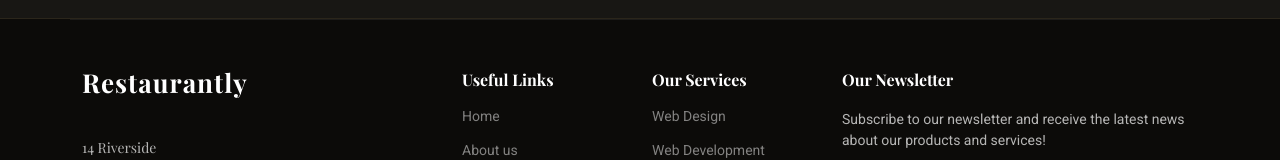
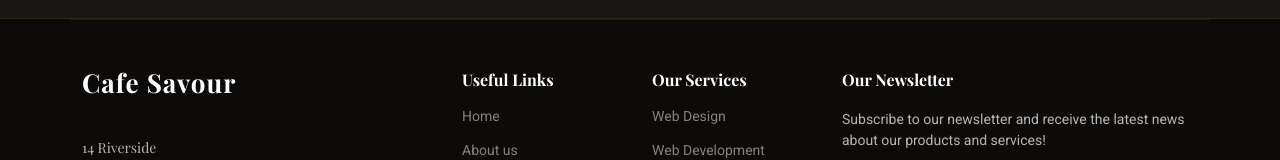
Before and after one commit to kinyua-kahoro/cafe-savour, a plain HTML site: page index.html in a window 1280 px wide. Shown: the part 7422-7582 px from the top of the page. Drawn offline with nearby package versions, Linux system fonts and the light colour scheme; a web font is replaced by a local one.

Commit message:
Update.html

```diff
--- a/index.html
+++ b/index.html
@@ -945,7 +945,7 @@
       <div class="row gy-4">
         <div class="col-lg-4 col-md-6 footer-about">
           <a href="index.html" class="logo d-flex align-items-center">
-            <span class="sitename">Restaurantly</span>
+            <span class="sitename">Cafe Savour</span>
           </a>
           <div class="footer-contact pt-3">
             <p>14 Riverside </p>
```
